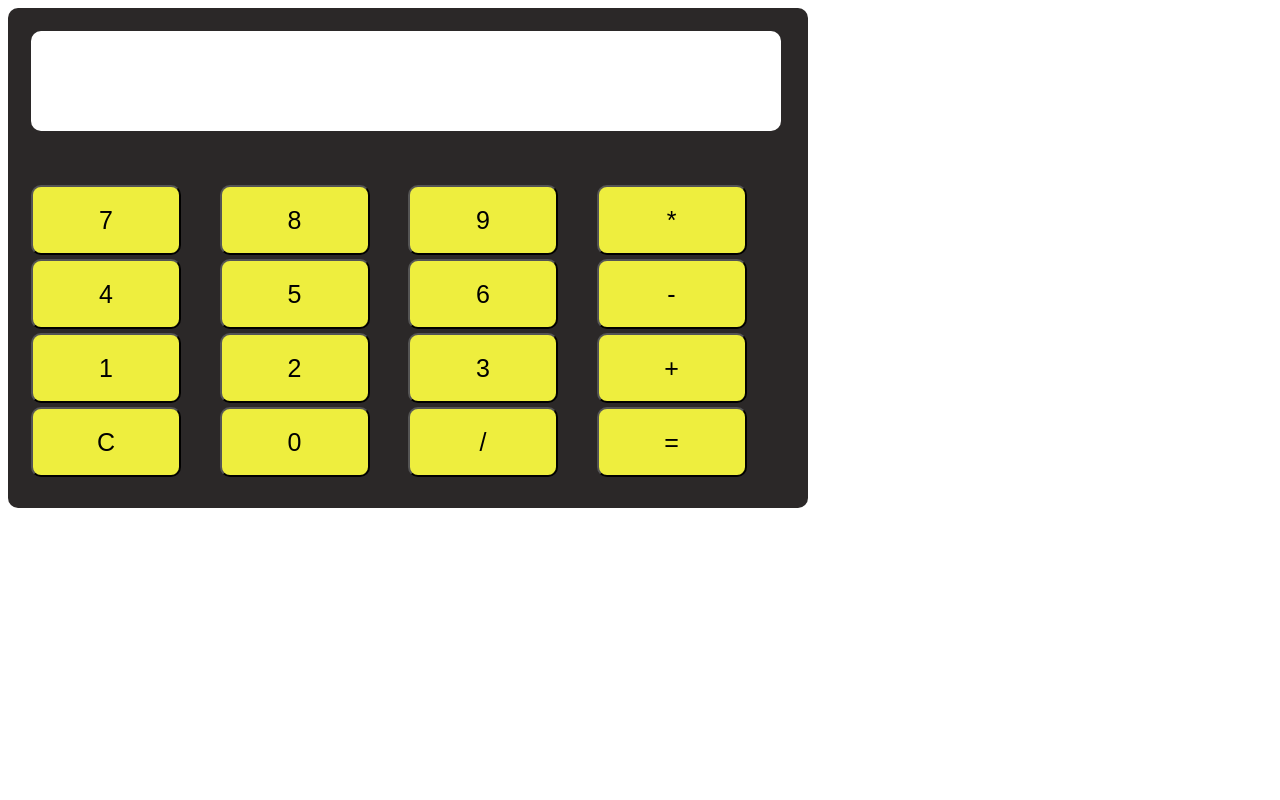
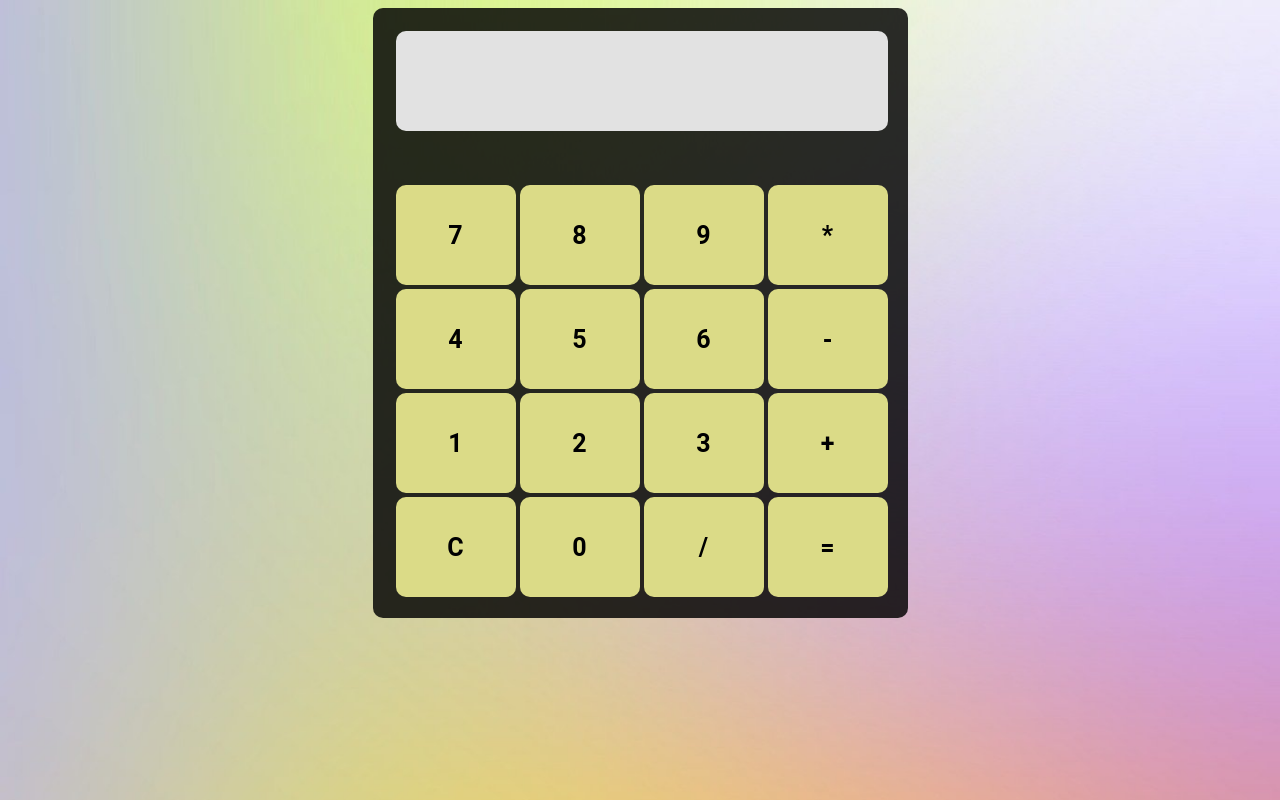
Before and after one commit to Franktech0/Calculadora-JS, a plain HTML site: page index.html in a window 1280 px wide. Drawn offline with Linux system fonts and the light colour scheme.

Commit message:
Se modificaon los estilos de la calculadora

```diff
--- a/estilos.css
+++ b/estilos.css
@@ -1,30 +1,47 @@
+body{
+    background-image: url(./img/colored-7292420_1920.jpg);
+    background-repeat: no-repeat;
+    /*background-position: center center;*/
+    background-size: cover;
+}
+
 .calculadora{
     display: block;
-    margin: 0;
+    margin: 0 auto;
     padding: 20px;
-    background-color: rgb(43, 40, 40);
-    width: 800px;
-    height: 500px;
+    background: rgba(0, 0, 0, 0.822);
+    width: 535px;
+    height: 610px;
     border-radius: 10px;
 
 }
 .calculadora td button{
+    margin: 0;
+    cursor: pointer;
+    padding: 10px;
+    font-family: 'Roboto', sans-serif;
+    font-weight: bold;
     display: block;
-    width: 150px;
-    height: 70px;
+    width: 120px;
+    height: 100px;
     font-size: 25px;
+    border: 0;
     border-radius: 10px;
+    background-color: rgb(219, 219, 135);
+}
+.calculadora td button:hover{
     background-color: rgb(238, 238, 62);
 }
 #resultado{
     display: block;
     text-align: center;
     font-size: 40px;
+    font-family: 'Roboto', sans-serif;
+    font-weight: bold;
     margin-bottom: 50px;
-    width: 750px;
+    width: 100%;
     height: 100px;
     line-height: 100px;
-    background-color: #fff;
+    background-color: #e2e2e2;
     border-radius: 10px;
-    overflow: scroll;
 }
--- a/index.html
+++ b/index.html
@@ -1,13 +1,18 @@
 <!DOCTYPE html>
 <html>
     <head>
-        <meta charset="utf-8">
-        <title>Caluladora en JS</title>
+        <meta charset="UTF-8">
+        <title>Caluladora en JS vanilla</title>
+        <meta name="viewport" content="width=device-width, initial-scale=1.0">
         <link type="text/css" href="estilos.css" rel="stylesheet">
+        <link rel="preconnect" href="https://fonts.googleapis.com">
+        <link rel="preconnect" href="https://fonts.gstatic.com" crossorigin>
+
 
     </head>
     <body onload="init();">
         <div id="general">
+            <div class="child-gen">
                 <table class="calculadora">
                     <tr>
                         <td colspan="4"><span id="resultado"></span></td><!–-Fusion de 4 celdas––>
@@ -36,9 +41,8 @@
                         <td><button id="division">/</button></td>
                         <td><button id="igual">=</button></td>
                     </tr>
-
-
                 </table>
+            </div>
             <script src="logica.js" type="text/javascript"></script>
 
         </div>
--- a/logica.js
+++ b/logica.js
@@ -1,19 +1,9 @@
-var operando1 = "" ;
-var operando2 = "" ;
-var operando3 = "" ;
-var operando4 = "" ;
-var operacion = 0;
-var cadena = "";
-var acumulador = 0;
-var opcion = "";
-var aux = 0;
 var Arreglo1 = [];
 var PilaOperadores = [];
 var NotPosfijo = [];
-var ArregloReverso = [];
 var SalvarDatos = [];
-var SalvarNumeros = "";
 var AuxDatos = [];
+
 
 
 function init(){
@@ -180,19 +170,6 @@ function init(){
         Arreglo1.forEach(element => {console.log(element)});
 
 
-        //ahora solo falta sacar el resultado
-
-        //ArregloReverso = NotPosfijo.reverse();
-
-
-        //2+2/4 == 224/+
-        //+/422
-        // for(let i = 0; i<NotPosfijo.length; i++)
-        // {
-        //     SalvarNumeros += String(NotPosfijo[i]);
-        // }
-
-        console.log(SalvarNumeros);
 
         for(let i = 0; i<NotPosfijo.length; i++)
         {
@@ -269,13 +246,9 @@ function init(){
 }
 function resetear(){
     resultado.textContent ="";
-    operando1 = "";
-    operando2 = "";
-    operacion = "";
-    acumulador = 0;
-    opcion = "";
     Arreglo1 = [];
     PilaOperadores = [];
     NotPosfijo = [];
     SalvarDatos = [];
+    AuxDatos = [];
 }
```
Also changed, not shown: img/colored-7292420_1920.jpg (added). Lines whose indentation alone changed are shown as unchanged.
